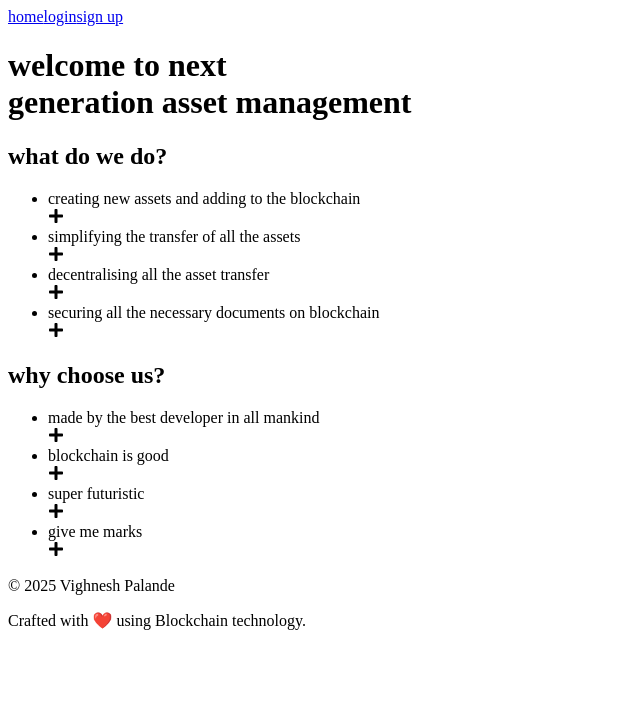
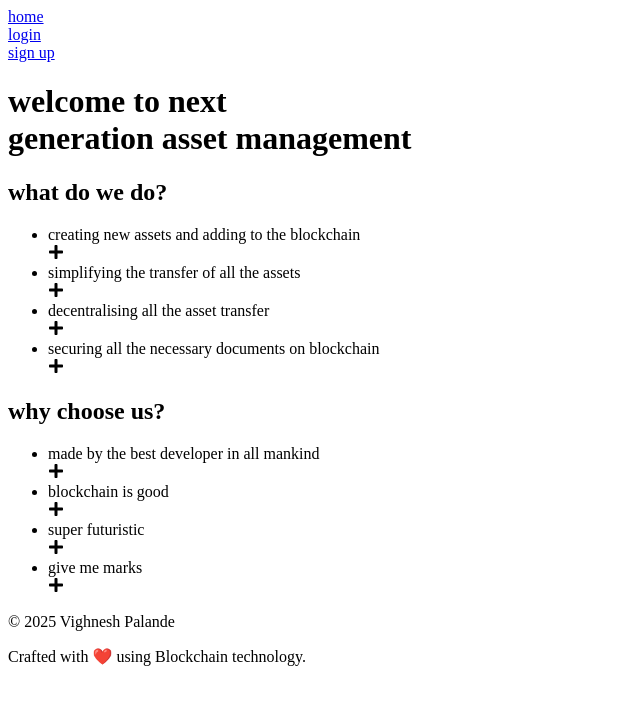
Before and after one commit to nonvegetable/assero, a Next.js app in the folder assero-frontend/: page /homepage in a window 1280 px wide. Shown: the top 704 px of the page, without its empty margins (0-640 px from the left). Built offline with nearby package versions, Linux system fonts and the light colour scheme.

Commit message:
login and signup changes

```diff
--- a/assero-frontend/src/components/homepage/home.tsx
+++ b/assero-frontend/src/components/homepage/home.tsx
@@ -1,6 +1,7 @@
 'use client';
 import React, { useState } from "react";
 import { motion } from "framer-motion";
+import Link from "next/link";
 
 const Home = () => {
   const [isHovered, setIsHovered] = useState(false);
@@ -14,18 +15,21 @@ const Home = () => {
         transition={{ duration: 0.8, ease: "easeOut" }}
         className="flex justify-end p-4 space-x-4 md:space-x-6 text-black font-medium"
       >
-        {["home", "login", "sign up"].map((item, index) => (
-          <motion.a
-            key={item}
-            href="#"
+        {[
+          { label: "home", href: "/" },
+          { label: "login", href: "/login" },
+          { label: "sign up", href: "/signup" },
+        ].map((item, index) => (
+          <motion.div
+            key={item.label}
             initial={{ opacity: 0, y: -20 }}
             animate={{ opacity: 1, y: 0 }}
             transition={{ delay: index * 0.2 }}
             whileHover={{ scale: 1.1 }}
             className="text-sm md:text-base hover:underline"
           >
-            {item}
-          </motion.a>
+            <Link href={item.href}>{item.label}</Link>
+          </motion.div>
         ))}
       </motion.nav>
 
@@ -38,7 +42,7 @@ const Home = () => {
             type: "spring",
             damping: 20,
             stiffness: 100,
-            duration: 1
+            duration: 1,
           }}
           className="text-[2.5rem] md:text-[4.5rem] lg:text-[6.75rem] font-bold text-left leading-tight"
         >
```
Also changed, not shown: assero-frontend/src/components/login-signup/login.tsx (+13 -1 lines), assero-frontend/src/components/login-signup/signup.tsx (+13 -1 lines).
